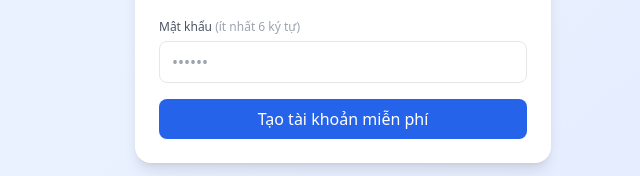
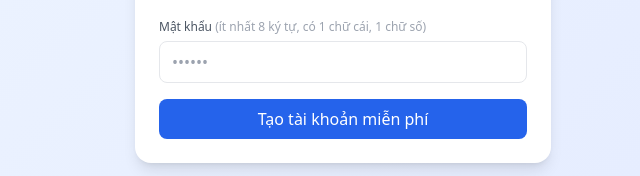
Before and after one commit to 21522009-spec/DisasterTraffic, a website: page DisasterTrafficWeb/public/login.html in a window 1280 px wide. Both pictures are taken after a click on the button "Đăng ký". Shown: the part 386-562 px from the top of the page, 297-937 px from the left. Drawn offline with nearby package versions, Linux system fonts and the light colour scheme.

Commit message:
fix bug login.html

```diff
--- a/DisasterTrafficWeb/public/login.html
+++ b/DisasterTrafficWeb/public/login.html
@@ -61,7 +61,7 @@
                         class="w-full mt-1 px-3 py-2 border rounded-lg focus:outline-none focus:ring-2 focus:ring-blue-400">
                 </div>
                 <div>
-                    <label class="text-xs text-gray-600">Mật khẩu <span class="text-gray-400">(ít nhất 6 ký tự)</span></label>
+                    <label class="text-xs text-gray-600">Mật khẩu <span class="text-gray-400">(ít nhất 8 ký tự, có 1 chữ cái, 1 chữ số)</span></label>
                     <input id="r-pass" type="password" required placeholder="••••••"
                         class="w-full mt-1 px-3 py-2 border rounded-lg focus:outline-none focus:ring-2 focus:ring-blue-400">
                 </div>
```
